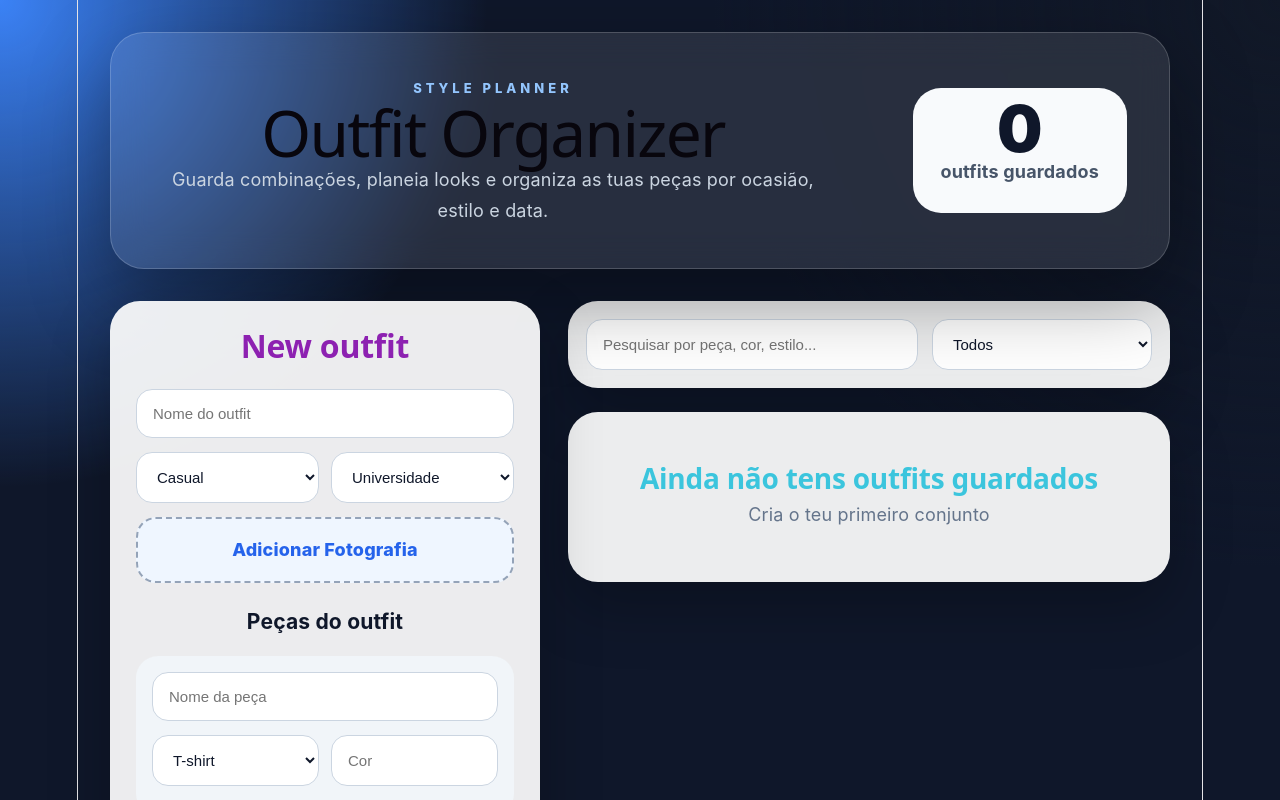
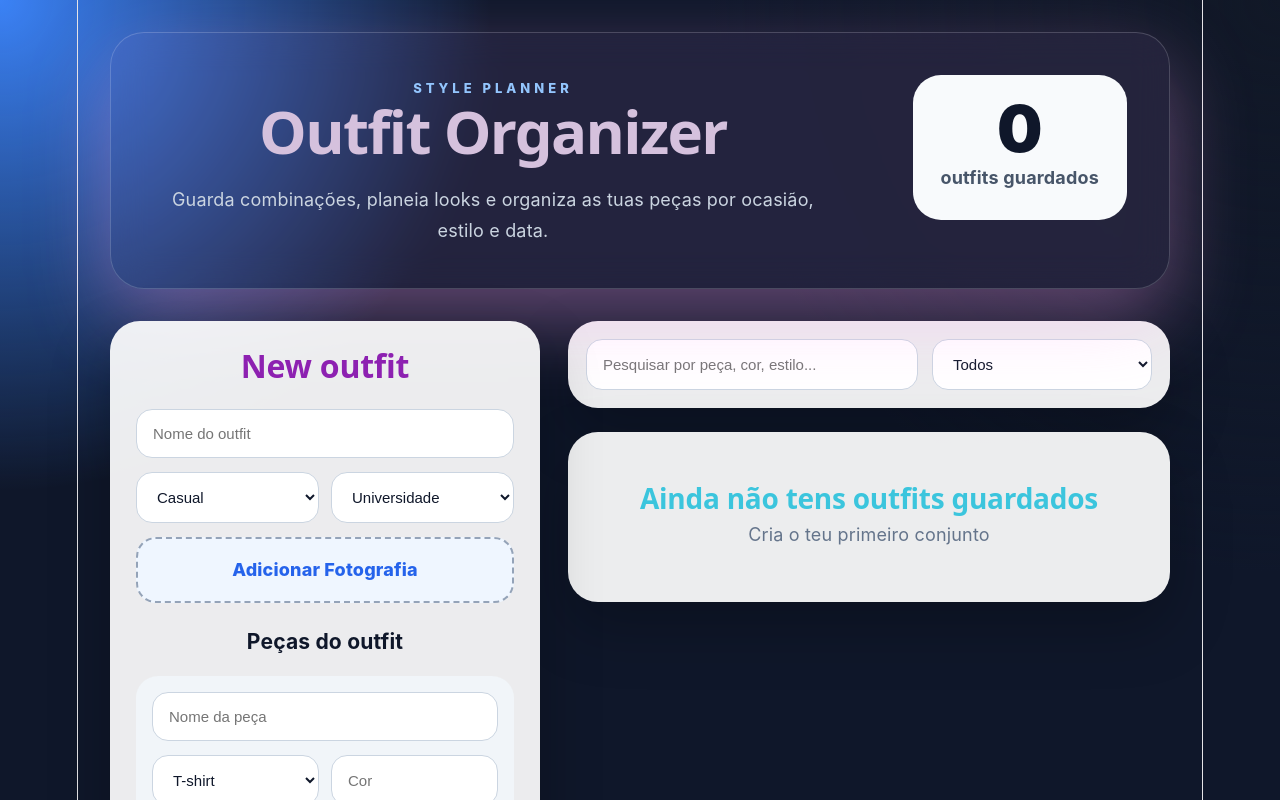
Before and after one commit to ptav2006/outfit-organizer, a React (Vite) app: page / in a window 1280 px wide. Shown: the top 800 px of the page. Built offline with nearby package versions, Linux system fonts and the light colour scheme.

Commit message:
texto de cima

```diff
--- a/src/App.css
+++ b/src/App.css
@@ -22,13 +22,13 @@ body {
   margin: 0 auto 32px;
   padding: 42px;
   border-radius: 34px;
-  background: rgba(255,255,255,0.1);
+  background: rgba(215, 151, 241, 0.1);
   backdrop-filter: blur(18px);
   border: 1px solid rgba(255,255,255,0.18);
   display: flex;
   justify-content: space-between;
   gap: 24px;
-  box-shadow: 0 30px 80px rgba(0,0,0,0.35);
+  box-shadow: 0 30px 80px rgba(255, 164, 247, 0.35);
 }
 
 .tag {
@@ -39,8 +39,12 @@ body {
 }
 
 h1 {
-  font-size: clamp(36px, 5vw, 72px);
+  color: #d5c1dd;
+  font-size: clamp(36px, 5vw, 60px);
   margin: 0;
+  text-align: center;
+  font-weight: 900;
+  margin-bottom: 24px;
   line-height: 1;
 }
 
@@ -54,16 +58,22 @@ h1 {
 .stats {
   min-width: 190px;
   border-radius: 28px;
-  padding: 28px;
+  padding: 19px 28px 7px 28px;
   background: #f8fafc;
   color: #0f172a;
   text-align: center;
-  align-self: center;
+
+  display: flex;
+  flex-direction: column;
+  justify-content: center;
+  align-items: center;
+  height: 145px;
 }
 
 .stats span {
   font-size: 64px;
   font-weight: 900;
+  margin-bottom: 23px;
 }
 
 .stats p {
```
